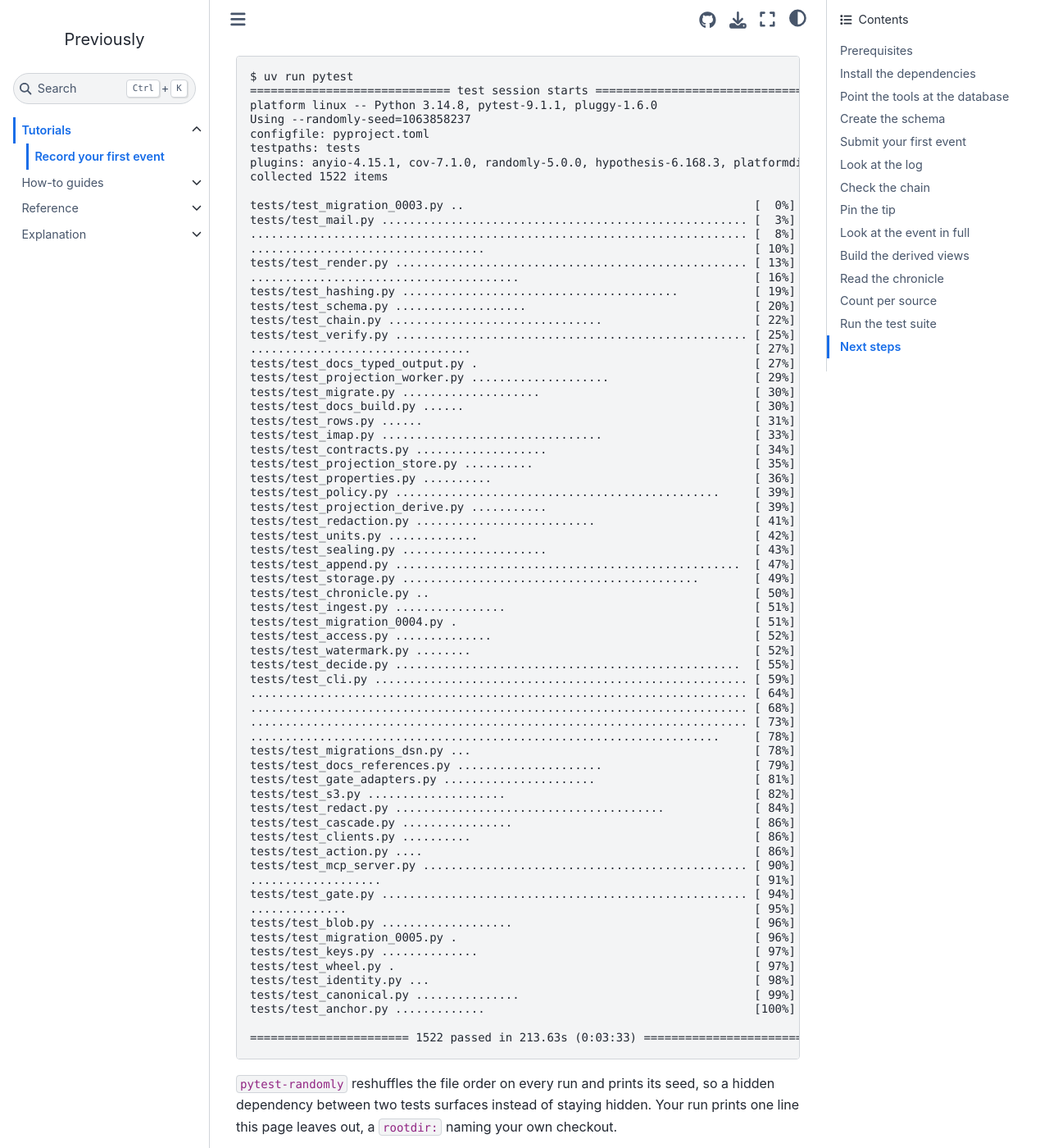
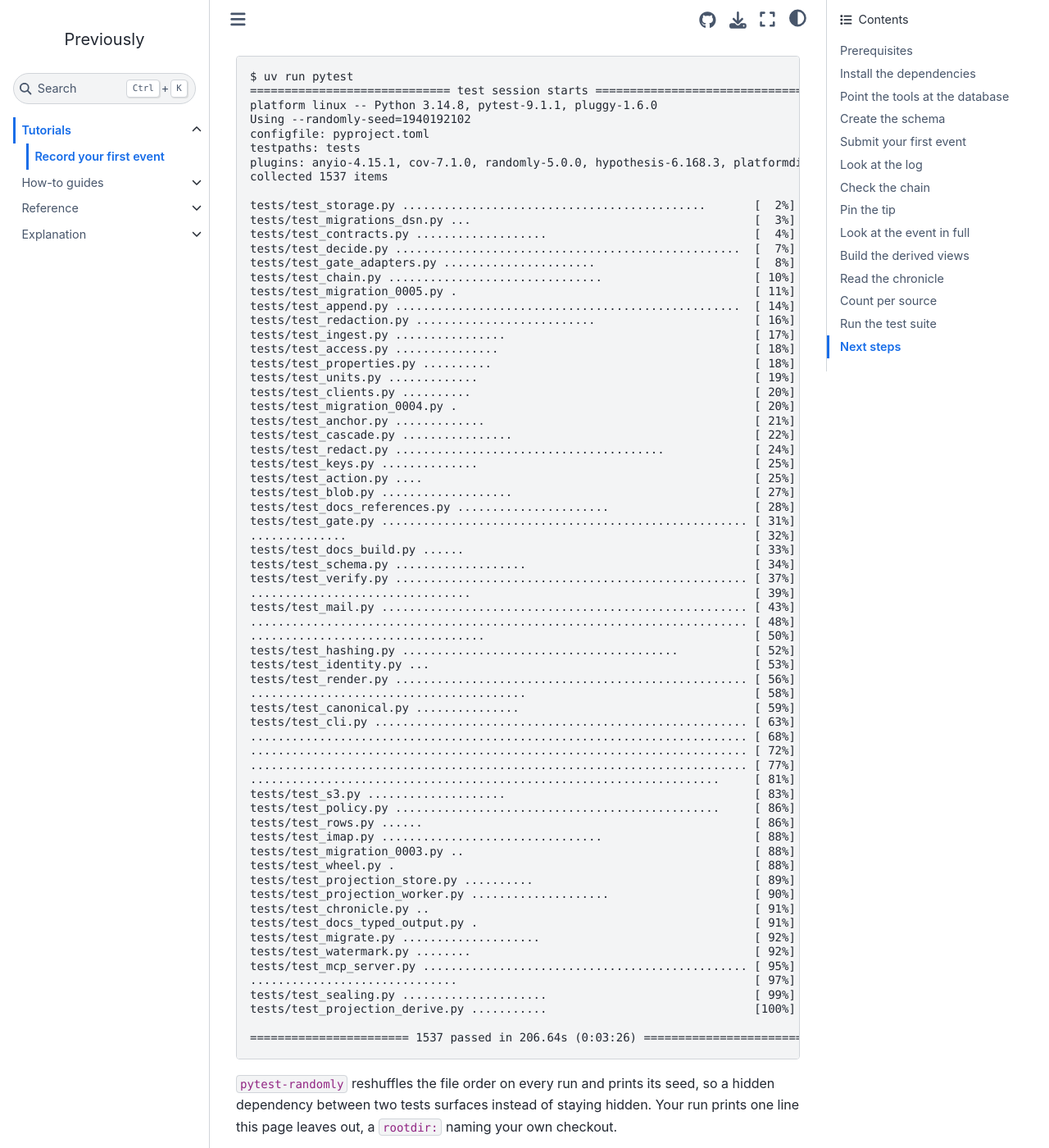
Before and after one commit to jensens/previously, a Sphinx documentation site: the page built from docs/tutorials/record-your-first-event.md, in a window 1280 px wide and 1400 px high, scrolled down 4885 px. Shown: the whole window at 82% size. Built offline with Sphinx 7.4.7 and the Sphinx Book theme 1.1.4, drawn with Linux system fonts in a browser that asks for light colours.

Commit message:
tutorial: retype the test run, 1537 passed
Assisted-By: Claude Opus 5.5 <noreply@anthropic.com>

````diff
--- a/docs/tutorials/record-your-first-event.md
+++ b/docs/tutorials/record-your-first-event.md
@@ -193,71 +193,71 @@ It raises its own PostgreSQL container, a RustFS container as the S3 server for
 $ uv run pytest
 ============================= test session starts ==============================
 platform linux -- Python 3.14.8, pytest-9.1.1, pluggy-1.6.0
-Using --randomly-seed=1063858237
+Using --randomly-seed=1940192102
 configfile: pyproject.toml
 testpaths: tests
 plugins: anyio-4.15.1, cov-7.1.0, randomly-5.0.0, hypothesis-6.168.3, platformdirs-4.12.2
-collected 1522 items
+collected 1537 items
 
-tests/test_migration_0003.py ..                                          [  0%]
-tests/test_mail.py ..................................................... [  3%]
-........................................................................ [  8%]
-..................................                                       [ 10%]
-tests/test_render.py ................................................... [ 13%]
-.......................................                                  [ 16%]
-tests/test_hashing.py ........................................           [ 19%]
-tests/test_schema.py ...................                                 [ 20%]
-tests/test_chain.py ...............................                      [ 22%]
-tests/test_verify.py ................................................... [ 25%]
-................................                                         [ 27%]
-tests/test_docs_typed_output.py .                                        [ 27%]
-tests/test_projection_worker.py ....................                     [ 29%]
-tests/test_migrate.py ....................                               [ 30%]
-tests/test_docs_build.py ......                                          [ 30%]
-tests/test_rows.py ......                                                [ 31%]
-tests/test_imap.py ................................                      [ 33%]
-tests/test_contracts.py ...................                              [ 34%]
-tests/test_projection_store.py ..........                                [ 35%]
-tests/test_properties.py ..........                                      [ 36%]
-tests/test_policy.py ...............................................     [ 39%]
-tests/test_projection_derive.py ...........                              [ 39%]
-tests/test_redaction.py ..........................                       [ 41%]
-tests/test_units.py .............                                        [ 42%]
-tests/test_sealing.py .....................                              [ 43%]
-tests/test_append.py ..................................................  [ 47%]
-tests/test_storage.py ...........................................        [ 49%]
-tests/test_chronicle.py ..                                               [ 50%]
-tests/test_ingest.py ................                                    [ 51%]
-tests/test_migration_0004.py .                                           [ 51%]
-tests/test_access.py ..............                                      [ 52%]
-tests/test_watermark.py ........                                         [ 52%]
-tests/test_decide.py ..................................................  [ 55%]
-tests/test_cli.py ...................................................... [ 59%]
-........................................................................ [ 64%]
+tests/test_storage.py ............................................       [  2%]
+tests/test_migrations_dsn.py ...                                         [  3%]
+tests/test_contracts.py ...................                              [  4%]
+tests/test_decide.py ..................................................  [  7%]
+tests/test_gate_adapters.py ......................                       [  8%]
+tests/test_chain.py ...............................                      [ 10%]
+tests/test_migration_0005.py .                                           [ 11%]
+tests/test_append.py ..................................................  [ 14%]
+tests/test_redaction.py ..........................                       [ 16%]
+tests/test_ingest.py ................                                    [ 17%]
+tests/test_access.py ...............                                     [ 18%]
+tests/test_properties.py ..........                                      [ 18%]
+tests/test_units.py .............                                        [ 19%]
+tests/test_clients.py ..........                                         [ 20%]
+tests/test_migration_0004.py .                                           [ 20%]
+tests/test_anchor.py .............                                       [ 21%]
+tests/test_cascade.py ................                                   [ 22%]
+tests/test_redact.py .......................................             [ 24%]
+tests/test_keys.py ..............                                        [ 25%]
+tests/test_action.py ....                                                [ 25%]
+tests/test_blob.py ...................                                   [ 27%]
+tests/test_docs_references.py ......................                     [ 28%]
+tests/test_gate.py ..................................................... [ 31%]
+..............                                                           [ 32%]
+tests/test_docs_build.py ......                                          [ 33%]
+tests/test_schema.py ...................                                 [ 34%]
+tests/test_verify.py ................................................... [ 37%]
+................................                                         [ 39%]
+tests/test_mail.py ..................................................... [ 43%]
+........................................................................ [ 48%]
+..................................                                       [ 50%]
+tests/test_hashing.py ........................................           [ 52%]
+tests/test_identity.py ...                                               [ 53%]
+tests/test_render.py ................................................... [ 56%]
+........................................                                 [ 58%]
+tests/test_canonical.py ...............                                  [ 59%]
+tests/test_cli.py ...................................................... [ 63%]
 ........................................................................ [ 68%]
-........................................................................ [ 73%]
-....................................................................     [ 78%]
-tests/test_migrations_dsn.py ...                                         [ 78%]
-tests/test_docs_references.py .....................                      [ 79%]
-tests/test_gate_adapters.py ......................                       [ 81%]
-tests/test_s3.py ....................                                    [ 82%]
-tests/test_redact.py .......................................             [ 84%]
-tests/test_cascade.py ................                                   [ 86%]
-tests/test_clients.py ..........                                         [ 86%]
-tests/test_action.py ....                                                [ 86%]
-tests/test_mcp_server.py ............................................... [ 90%]
-...................                                                      [ 91%]
-tests/test_gate.py ..................................................... [ 94%]
-..............                                                           [ 95%]
-tests/test_blob.py ...................                                   [ 96%]
-tests/test_migration_0005.py .                                           [ 96%]
-tests/test_keys.py ..............                                        [ 97%]
-tests/test_wheel.py .                                                    [ 97%]
-tests/test_identity.py ...                                               [ 98%]
-tests/test_canonical.py ...............                                  [ 99%]
-tests/test_anchor.py .............                                       [100%]
+........................................................................ [ 72%]
+........................................................................ [ 77%]
+....................................................................     [ 81%]
+tests/test_s3.py ....................                                    [ 83%]
+tests/test_policy.py ...............................................     [ 86%]
+tests/test_rows.py ......                                                [ 86%]
+tests/test_imap.py ................................                      [ 88%]
+tests/test_migration_0003.py ..                                          [ 88%]
+tests/test_wheel.py .                                                    [ 88%]
+tests/test_projection_store.py ..........                                [ 89%]
+tests/test_projection_worker.py ....................                     [ 90%]
+tests/test_chronicle.py ..                                               [ 91%]
+tests/test_docs_typed_output.py .                                        [ 91%]
+tests/test_migrate.py ....................                               [ 92%]
+tests/test_watermark.py ........                                         [ 92%]
+tests/test_mcp_server.py ............................................... [ 95%]
+..............................                                           [ 97%]
+tests/test_sealing.py .....................                              [ 99%]
+tests/test_projection_derive.py ...........                              [100%]
 
-======================= 1522 passed in 213.63s (0:03:33) =======================
+======================= 1537 passed in 206.64s (0:03:26) =======================
 ```
 
 `pytest-randomly` reshuffles the file order on every run and prints its seed, so a hidden dependency between two tests surfaces instead of staying hidden.
````
